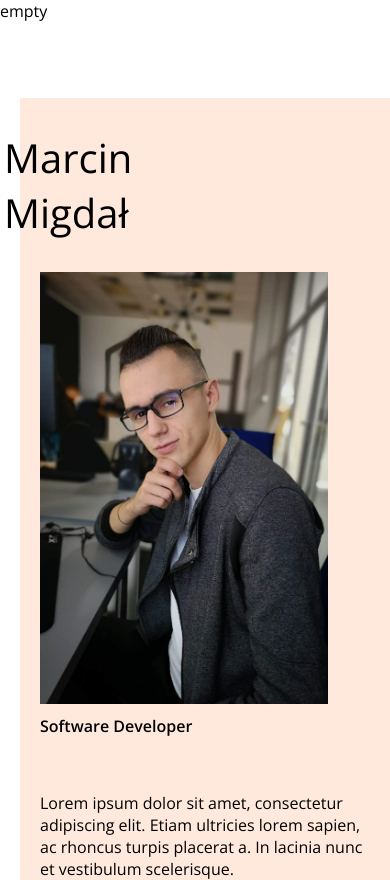
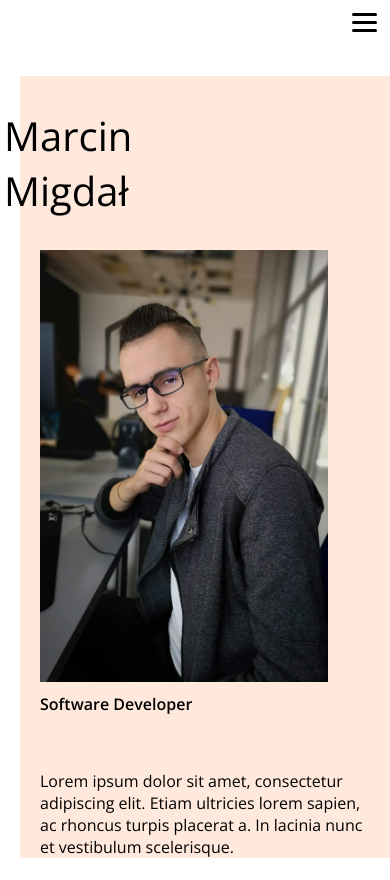
Before and after one commit to Marcin-Migdal/Portfolio, a React (Create React App) app: page / in a window 390 px wide. After the commit the page ends 858 px from the top, so only its background shows below. Built offline with nearby package versions, Linux system fonts and the light colour scheme.

Commit message:
first version of navBar

```diff
--- a/src/components/HomeSegment/HomeSegment.module.css
+++ b/src/components/HomeSegment/HomeSegment.module.css
@@ -60,7 +60,7 @@
       transform: rotate(90deg);
       font-size: 1.25rem;
       position: absolute;
-      top: 4.65rem;
+      top: 5rem;
       left: 21.5rem;
     }
     .description {
--- a/src/components/NavBar/NavBar.js
+++ b/src/components/NavBar/NavBar.js
@@ -1,9 +1,62 @@
-import React from 'react'
+import React, { useState } from 'react'
+import styles from './NavBar.module.css'
 
 export default function NavBar() {
+  const [toggle, toggleNav] = useState(false);
+
   return (
-    <div>
-      empty
-    </div>
+    <div className={styles.navBarContainer}>
+      <ul className={styles.list}>
+        <li>
+          <p className={styles.navBarSectionText}>
+            O mnie
+          </p>
+        </li>
+        <li>
+          <p className={styles.navBarSectionText}>
+            Technologie
+          </p>
+        </li>
+        <li>
+          <p className={styles.navBarSectionText}>
+            Projekty
+          </p>
+        </li>
+        <li>
+          <p className={styles.navBarSectionText}>
+            Kontakt
+          </p>
+        </li>
+      </ul>
+      <button className={styles.navIcon} onClick={() => toggleNav(!toggle)}>
+        <span className={styles.line} />
+        <span className={styles.line} />
+        <span className={styles.line} />
+      </button>
+      <div className={toggle ? styles.OverlayOpen : styles.OverlayClosed}>
+        <ul className={styles.OverlayMenu}>
+          <li>
+            <p className={styles.navBarSectionText}>
+              O mnie
+          </p>
+          </li>
+          <li>
+            <p className={styles.navBarSectionText}>
+              Technologie
+          </p>
+          </li>
+          <li>
+            <p className={styles.navBarSectionText}>
+              Projekty
+          </p>
+          </li>
+          <li>
+            <p className={styles.navBarSectionText}>
+              Kontakt
+          </p>
+          </li>
+        </ul>
+      </div>
+    </div >
   )
 }
--- /dev/null
+++ b/src/components/NavBar/NavBar.module.css
@@ -0,0 +1,98 @@
+.navBarContainer {
+  display: flex;
+  justify-content: flex-end;
+}
+
+.navBarSectionText {
+  color: #b3b3b3;
+  text-decoration: none;
+  transition: 0.5s;
+}
+
+.navBarSectionText:hover {
+  color: #000000;
+}
+
+@media only screen and (max-width: 599px) {
+  .navBarContainer {
+    align-items: center;
+  }
+  .navIcon {
+    background: none;
+    border: none;
+    outline: none;
+    position: fixed;
+    top: 0;
+    margin: 0.5rem;
+    z-index: 3;
+  }
+  .line {
+    display: block;
+    border-radius: 50px;
+    width: 25px;
+    height: 3px;
+    margin: 5px;
+    background-color: black;
+  }
+  .OverlayOpen {
+    position: fixed;
+    top: 0;
+    width: 85vw;
+    height: 80vh;
+    background-color: #ffe8dc;
+    opacity: 0.91;
+    transition: 0.4s;
+    z-index: 2;
+  }
+  .OverlayClosed {
+    display: block;
+    position: fixed;
+    top: 0;
+    width: 85vw;
+    height: 0;
+    background-color: #ffe8dc;
+    transition: 0.4s;
+    z-index: 2;
+    overflow: hidden;
+  }
+  .OverlayMenu {
+    list-style: none;
+    position: absolute;
+    top: 15%;
+    right: 5%;
+    text-align: end;
+  }
+  .navBarSectionText {
+    margin: 1rem;
+  }
+  .list {
+    display: none;
+  }
+}
+
+@media only screen and (min-width: 600px) {
+  .list {
+    display: flex;
+    align-items: center;
+    width: fit-content;
+    height: 11vh;
+    list-style: none;
+    position: fixed;
+    top: 0;
+  }
+  .navBarSectionText {
+    margin-right: 4rem;
+  }
+  li:last-of-type {
+    margin-right: 15vw;
+  }
+  .navIcon {
+    display: none;
+  }
+  .Overlay {
+    display: none;
+  }
+  .OverlayClosed {
+    display: none;
+  }
+}
```
Also changed, not shown: src/components/NavBar/NavBar.css (deleted).
